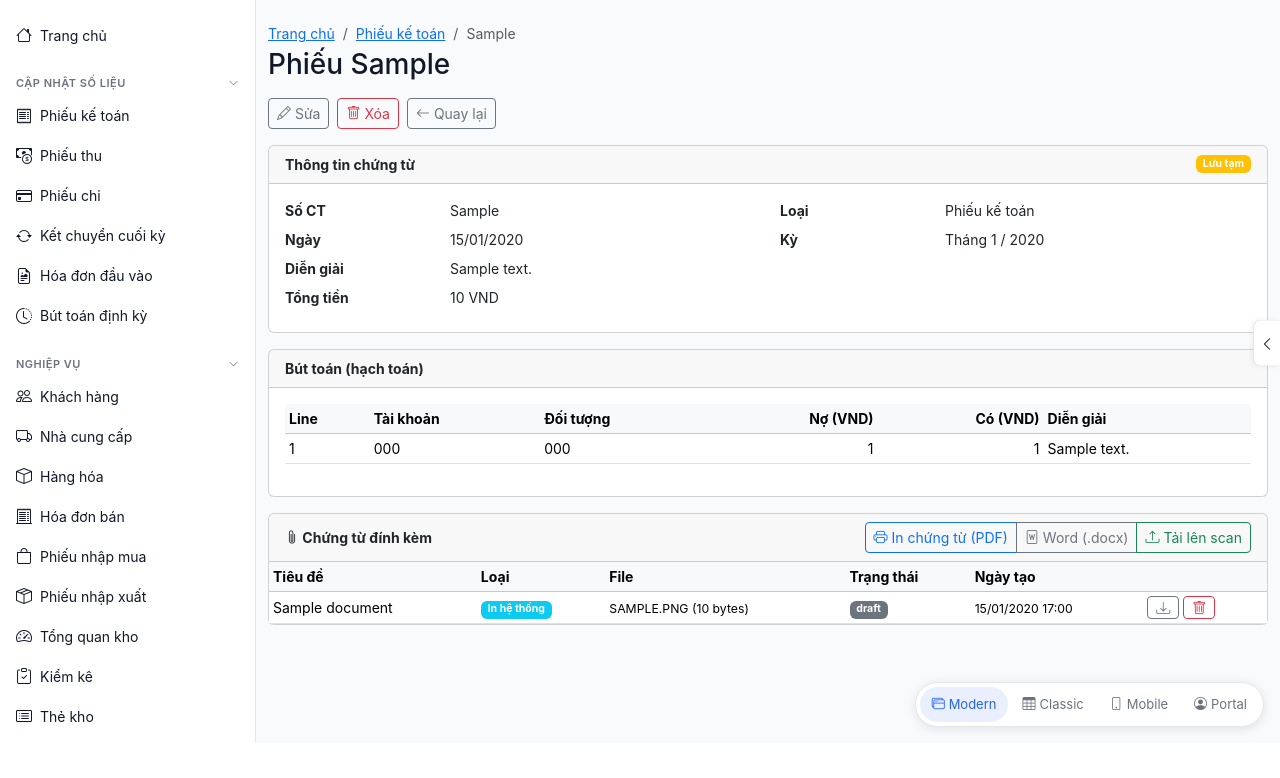
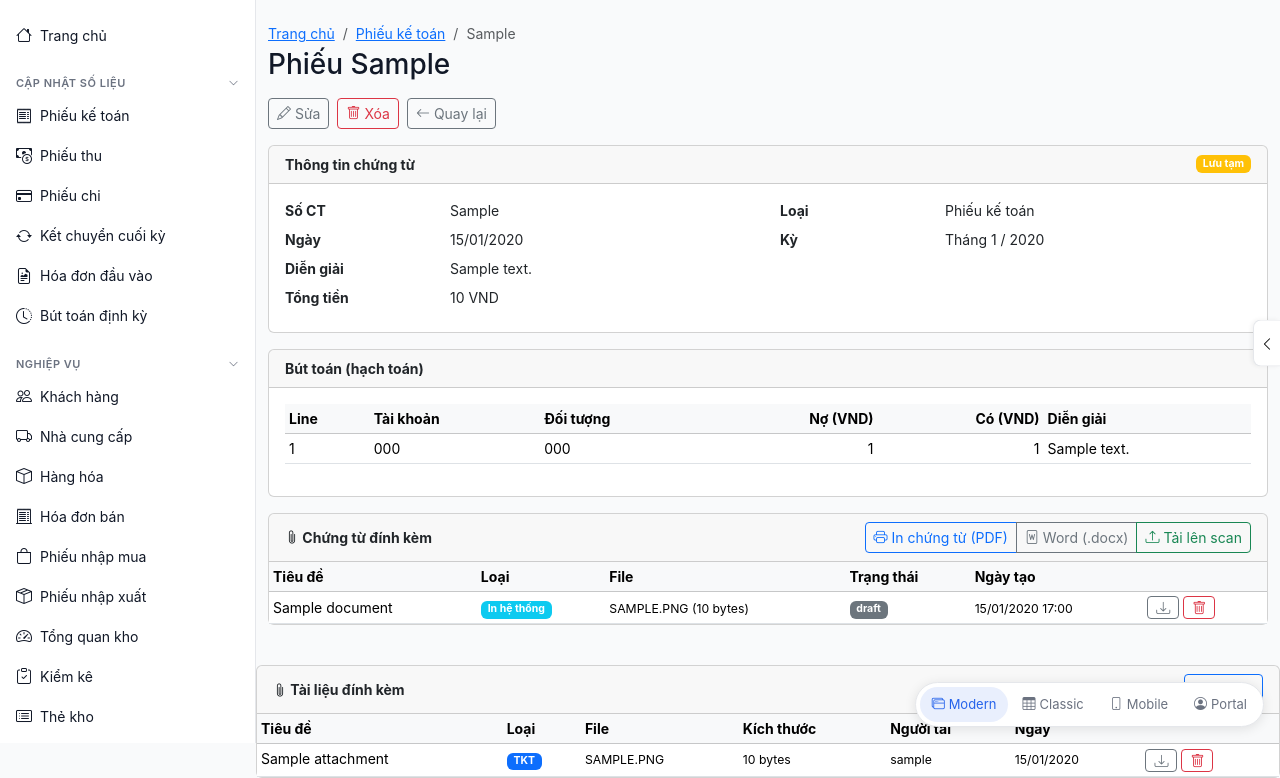
Before and after one commit to pkm2025/visota, a Django app: page /modern/vouchers/1/ in a window 1280 px wide. Shown: the part 57-835 px from the top of the page. Before the commit the page ends 800 px from the top, so only its background shows below. Run offline with Django 5.2, Linux system fonts and the light colour scheme; a user stored in the database is signed in; tables that the repository leaves empty hold one stand-in row (values such as "Sample post"); data that the repository does not hold is empty; some libraries are stand-ins or nearby versions.

Commit message:
feat: universal attachment system — files for products, projects, contracts, opportunities, vouchers
- Attachment model with content_type generic FK (links to ANY entity)
- 11 attachment types: specification, contract_scan, proposal, report,
  certificate, photo, deliverable, sla, invoice_scan, receipt, other
- AttachmentService: attach(), get_for_object(), get_by_type()
- Universal upload/delete/download views + modal
- Reusable _attachments.html partial included in:
  ProductDetail, ProjectDetail, VoucherDetail, OpportunityDetail
- File auto-detects type (pdf/jpg/png/xlsx/docx) and size

Co-Authored-By: Claude Opus 4.7 <noreply@anthropic.com>

```diff
--- a/apps/documents/models/__init__.py
+++ b/apps/documents/models/__init__.py
@@ -1,3 +1,4 @@
+from .attachment import Attachment
 from .voucher_document import VoucherDocument
 
-__all__ = ["VoucherDocument"]
+__all__ = ["VoucherDocument", "Attachment"]
--- a/apps/ui_modern/urls.py
+++ b/apps/ui_modern/urls.py
@@ -8,6 +8,9 @@ from .views import (
     AssetListView,
     AssetTransactionListView,
     AssetTransferView,
+    AttachmentDeleteView,
+    AttachmentDownloadView,
+    AttachmentUploadView,
     BalanceSheetView,
     CampaignCreateView,
     CampaignListView,
@@ -101,6 +104,22 @@ app_name = "ui_modern"
 
 urlpatterns = [
     path("", login_required(DashboardView.as_view()), name="dashboard"),
+    # Universal attachments
+    path(
+        "attachments/upload/",
+        login_required(AttachmentUploadView.as_view()),
+        name="attachment_upload",
+    ),
+    path(
+        "attachments/<int:pk>/delete/",
+        login_required(AttachmentDeleteView.as_view()),
+        name="attachment_delete",
+    ),
+    path(
+        "attachments/<int:pk>/download/",
+        login_required(AttachmentDownloadView.as_view()),
+        name="attachment_download",
+    ),
     path(
         "vouchers/",
         login_required(VoucherListView.as_view()),
--- a/apps/ui_modern/views/crm_views.py
+++ b/apps/ui_modern/views/crm_views.py
@@ -232,9 +232,14 @@ class OpportunityDetailView(LoginRequiredMixin, DetailView):
 
     def get_context_data(self, **kwargs):
         ctx = super().get_context_data(**kwargs)
+        from apps.documents.services.attachment_service import AttachmentService
+
         ctx["page_title"] = str(self.object)
         ctx["page_parent"] = "CRM"
         ctx["activities"] = self.object.activities.all().order_by("-created_at")[:20]
+        ctx["attachments"] = AttachmentService.get_for_object(self.object)
+        ctx["object_type"] = "crm.opportunity"
+        ctx["object_id"] = self.object.pk
         return ctx
 
 
--- a/apps/ui_modern/views/ledger_views.py
+++ b/apps/ui_modern/views/ledger_views.py
@@ -213,6 +213,8 @@ class VoucherDetailView(LoginRequiredMixin, DetailView):
 
     def get_context_data(self, **kwargs):
         ctx = super().get_context_data(**kwargs)
+        from apps.documents.services.attachment_service import AttachmentService
+
         ctx["page_title"] = f"Phiếu {self.object.voucher_no}"
         # Related vouchers: same company/fiscal_year/period, exclude self
         related_qs = AccountingVoucher.objects.filter(
@@ -222,6 +224,9 @@ class VoucherDetailView(LoginRequiredMixin, DetailView):
         )
         ctx["related_vouchers"] = related_qs.exclude(id=self.object.id).distinct()[:10]
         ctx["voucher"] = self.object  # for right sidebar
+        ctx["attachments"] = AttachmentService.get_for_object(self.object)
+        ctx["object_type"] = "ledger.accountingvoucher"
+        ctx["object_id"] = self.object.pk
         return ctx
 
 
--- a/apps/ui_modern/views/product_views.py
+++ b/apps/ui_modern/views/product_views.py
@@ -159,6 +159,8 @@ class ProductDetailView(LoginRequiredMixin, DetailView):
         )
         total_qty = stock.aggregate(t=Sum("quantity"))["t"] or 0
         total_value = stock.aggregate(v=Sum("amount"))["v"] or 0
+        from apps.documents.services.attachment_service import AttachmentService
+
         ctx.update(
             {
                 "page_title": f"{product.code} - {product.name}",
@@ -167,6 +169,9 @@ class ProductDetailView(LoginRequiredMixin, DetailView):
                 "total_value": total_value,
                 "prices": product.prices.all().order_by("min_quantity"),
                 "variants": product.variants.all().order_by("code"),
+                "attachments": AttachmentService.get_for_object(product),
+                "object_type": "master_data.product",
+                "object_id": product.pk,
             }
         )
         return ctx
--- a/apps/ui_modern/views/project_views.py
+++ b/apps/ui_modern/views/project_views.py
@@ -105,6 +105,8 @@ class ProjectDetailView(LoginRequiredMixin, DetailView):
     def get_context_data(self, **kwargs):
         ctx = super().get_context_data(**kwargs)
         project = self.object
+        from apps.documents.services.attachment_service import AttachmentService
+
         ctx["page_title"] = f"{project.code} - {project.name}"
         ctx["page_parent"] = "Dự án"
         ctx["cost_summary"] = ProjectService.get_cost_summary(project)
@@ -115,6 +117,9 @@ class ProjectDetailView(LoginRequiredMixin, DetailView):
         ctx["transactions"] = project.transactions.all()[:20]
         ctx["employees"] = Employee.objects.filter(status="active")
         ctx["products"] = Product.objects.filter(is_active=True)
+        ctx["attachments"] = AttachmentService.get_for_object(project)
+        ctx["object_type"] = "projects.project"
+        ctx["object_id"] = project.pk
         return ctx
 
 
--- a/templates/modern/crm/opportunity_detail.html
+++ b/templates/modern/crm/opportunity_detail.html
@@ -124,4 +124,5 @@
         </div>
     </div>
 </div>
+{% include 'shared/_attachments.html' with attachments=attachments object_type='crm.opportunity' object_id=object_id %}
 {% endblock %}
--- a/templates/modern/ledger/voucher_detail.html
+++ b/templates/modern/ledger/voucher_detail.html
@@ -214,4 +214,5 @@
         </div>
     </div>
 </div>
+{% include 'shared/_attachments.html' with attachments=attachments object_type='ledger.accountingvoucher' object_id=object_id %}
 {% endblock %}
--- a/templates/modern/products/product_detail.html
+++ b/templates/modern/products/product_detail.html
@@ -137,4 +137,5 @@
         </div>
     </div>
 </div>
+{% include 'shared/_attachments.html' with attachments=attachments object_type='master_data.product' object_id=object_id %}
 {% endblock %}
--- a/templates/modern/projects/project_detail.html
+++ b/templates/modern/projects/project_detail.html
@@ -316,6 +316,7 @@
         </div>
     </div>
 </div>
+{% include 'shared/_attachments.html' with attachments=attachments object_type='projects.project' object_id=object_id %}
 
 <script>
 function projectDetail() {
--- /dev/null
+++ b/templates/shared/_attachments.html
@@ -0,0 +1,137 @@
+{% load static %}
+<!-- Universal attachment section -->
+<div class="card mt-3">
+    <div class="card-header d-flex justify-content-between align-items-center py-2">
+        <strong><i class="bi bi-paperclip"></i> Tài liệu đính kèm</strong>
+        <div class="btn-group btn-group-sm">
+            <button class="btn btn-outline-primary" data-bs-toggle="modal"
+                    data-bs-target="#attachmentModal_{{ object_type }}">
+                <i class="bi bi-upload"></i> Tải lên
+            </button>
+        </div>
+    </div>
+    <div class="card-body p-0">
+        {% if attachments %}
+        <table class="table table-sm mb-0">
+            <thead class="table-light">
+                <tr>
+                    <th>Tiêu đề</th>
+                    <th>Loại</th>
+                    <th>File</th>
+                    <th>Kích thước</th>
+                    <th>Người tải</th>
+                    <th>Ngày</th>
+                    <th></th>
+                </tr>
+            </thead>
+            <tbody>
+                {% for att in attachments %}
+                <tr>
+                    <td>{{ att.title }}</td>
+                    <td>
+                        {% if att.attachment_type == 'photo' %}
+                        <span class="badge bg-info">Ảnh</span>
+                        {% elif att.attachment_type == 'contract_scan' %}
+                        <span class="badge bg-primary">HĐ scan</span>
+                        {% elif att.attachment_type == 'proposal' %}
+                        <span class="badge bg-warning text-dark">Báo giá</span>
+                        {% elif att.attachment_type == 'report' %}
+                        <span class="badge bg-success">Báo cáo</span>
+                        {% elif att.attachment_type == 'certificate' %}
+                        <span class="badge bg-danger">Chứng chỉ</span>
+                        {% elif att.attachment_type == 'deliverable' %}
+                        <span class="badge bg-secondary">Bàn giao</span>
+                        {% elif att.attachment_type == 'specification' %}
+                        <span class="badge bg-primary">TKT</span>
+                        {% elif att.attachment_type == 'sla' %}
+                        <span class="badge bg-dark">SLA</span>
+                        {% elif att.attachment_type == 'invoice_scan' %}
+                        <span class="badge bg-warning text-dark">HĐS</span>
+                        {% elif att.attachment_type == 'receipt' %}
+                        <span class="badge bg-info">Biên lai</span>
+                        {% else %}
+                        <span class="badge bg-light text-dark">{{ att.attachment_type }}</span>
+                        {% endif %}
+                    </td>
+                    <td><small>{{ att.file_type|upper }}</small></td>
+                    <td><small>{{ att.file_size|filesizeformat }}</small></td>
+                    <td><small>{{ att.uploaded_by.username|default:'—' }}</small></td>
+                    <td><small>{{ att.created_at|date:"d/m/Y" }}</small></td>
+                    <td>
+                        <a href="{{ att.file.url }}" target="_blank"
+                           class="btn btn-sm btn-outline-secondary py-0">
+                            <i class="bi bi-download"></i>
+                        </a>
+                        <form method="post" action="/modern/attachments/{{ att.id }}/delete/"
+                              class="d-inline" onsubmit="return confirm('Xóa file này?')">
+                            {% csrf_token %}
+                            <button class="btn btn-sm btn-outline-danger py-0">
+                                <i class="bi bi-trash"></i>
+                            </button>
+                        </form>
+                    </td>
+                </tr>
+                {% endfor %}
+            </tbody>
+        </table>
+        {% else %}
+        <p class="text-muted text-center py-3 mb-0">
+            <i class="bi bi-paperclip"></i> Chưa có tài liệu. Tải lên file (PDF, ảnh, Excel).
+        </p>
+        {% endif %}
+    </div>
+</div>
+
+<!-- Upload Modal -->
+<div class="modal fade" id="attachmentModal_{{ object_type }}" tabindex="-1">
+    <div class="modal-dialog">
+        <div class="modal-content">
+            <form method="post" action="/modern/attachments/upload/" enctype="multipart/form-data">
+                {% csrf_token %}
+                <input type="hidden" name="content_type" value="{{ object_type }}">
+                <input type="hidden" name="object_id" value="{{ object_id }}">
+                <div class="modal-header">
+                    <h5 class="modal-title">Tải lên tài liệu</h5>
+                    <button type="button" class="btn-close" data-bs-dismiss="modal"></button>
+                </div>
+                <div class="modal-body">
+                    <div class="mb-3">
+                        <label class="form-label">Tiêu đề</label>
+                        <input type="text" name="title" class="form-control" required>
+                    </div>
+                    <div class="mb-3">
+                        <label class="form-label">Loại tài liệu</label>
+                        <select name="attachment_type" class="form-select">
+                            <option value="specification">Thông số kỹ thuật</option>
+                            <option value="contract_scan">Hợp đồng scan</option>
+                            <option value="proposal">Báo giá/Proposal</option>
+                            <option value="report">Báo cáo</option>
+                            <option value="certificate">Chứng chỉ</option>
+                            <option value="photo">Ảnh/Hình</option>
+                            <option value="deliverable">Sản phẩm bàn giao</option>
+                            <option value="sla">Thỏa thuận SLA</option>
+                            <option value="invoice_scan">Hóa đơn scan</option>
+                            <option value="receipt">Biên lai</option>
+                            <option value="other" selected>Khác</option>
+                        </select>
+                    </div>
+                    <div class="mb-3">
+                        <label class="form-label">Chọn file (PDF, JPG, PNG, XLSX, DOCX)</label>
+                        <input type="file" name="file" class="form-control" required
+                               accept=".pdf,.jpg,.jpeg,.png,.xlsx,.docx,.zip">
+                    </div>
+                    <div class="mb-3">
+                        <label class="form-label">Mô tả (tùy chọn)</label>
+                        <textarea name="description" class="form-control" rows="2"></textarea>
+                    </div>
+                </div>
+                <div class="modal-footer">
+                    <button type="button" class="btn btn-secondary" data-bs-dismiss="modal">Hủy</button>
+                    <button type="submit" class="btn btn-primary">
+                        <i class="bi bi-upload"></i> Tải lên
+                    </button>
+                </div>
+            </form>
+        </div>
+    </div>
+</div>
```
Also changed, not shown: apps/documents/models/attachment.py (added, +87 -0 lines), apps/documents/services/attachment_service.py (added, +48 -0 lines), apps/ui_modern/views/__init__.py (+8 -0 lines), apps/ui_modern/views/attachment_views.py (added, +95 -0 lines), tests/test_attachments.py (added, +136 -0 lines), apps/documents/migrations/0002_attachment.py (added).
